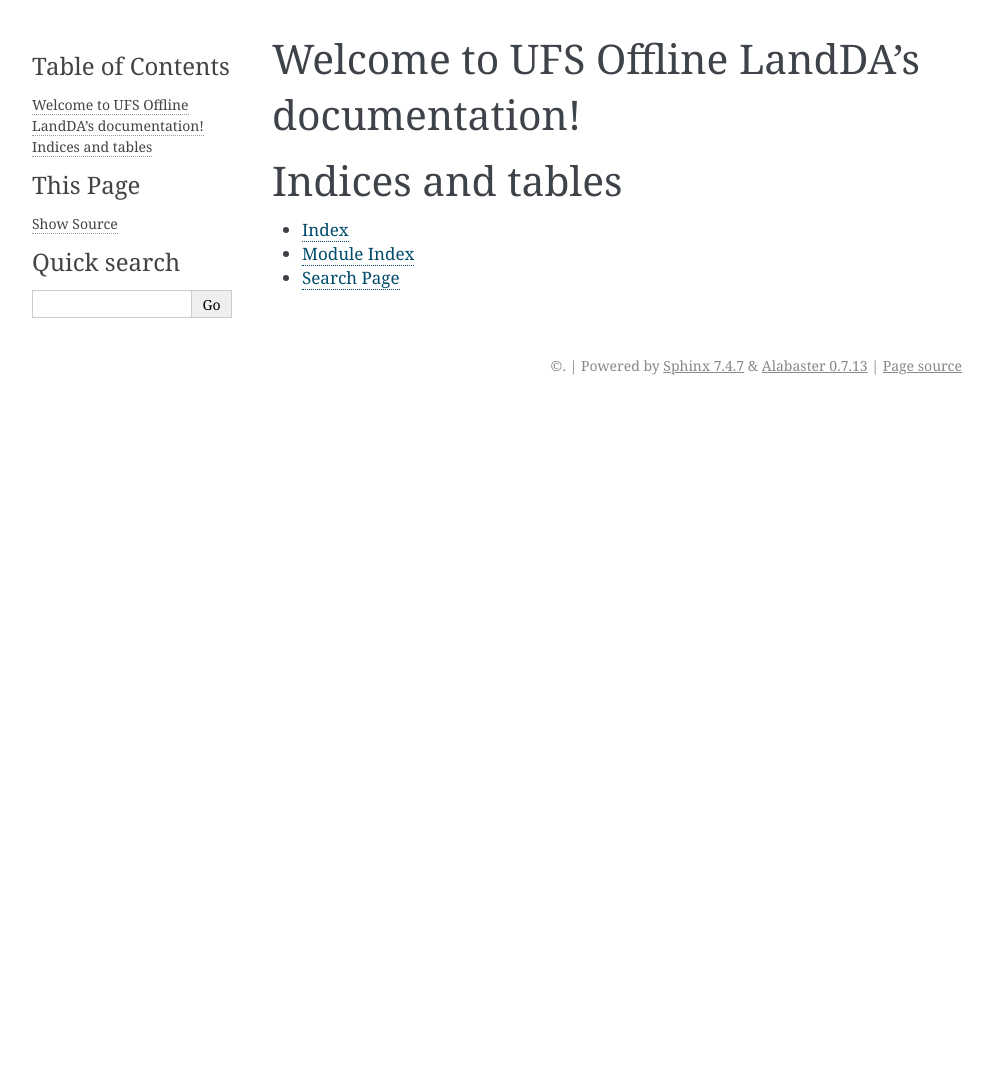
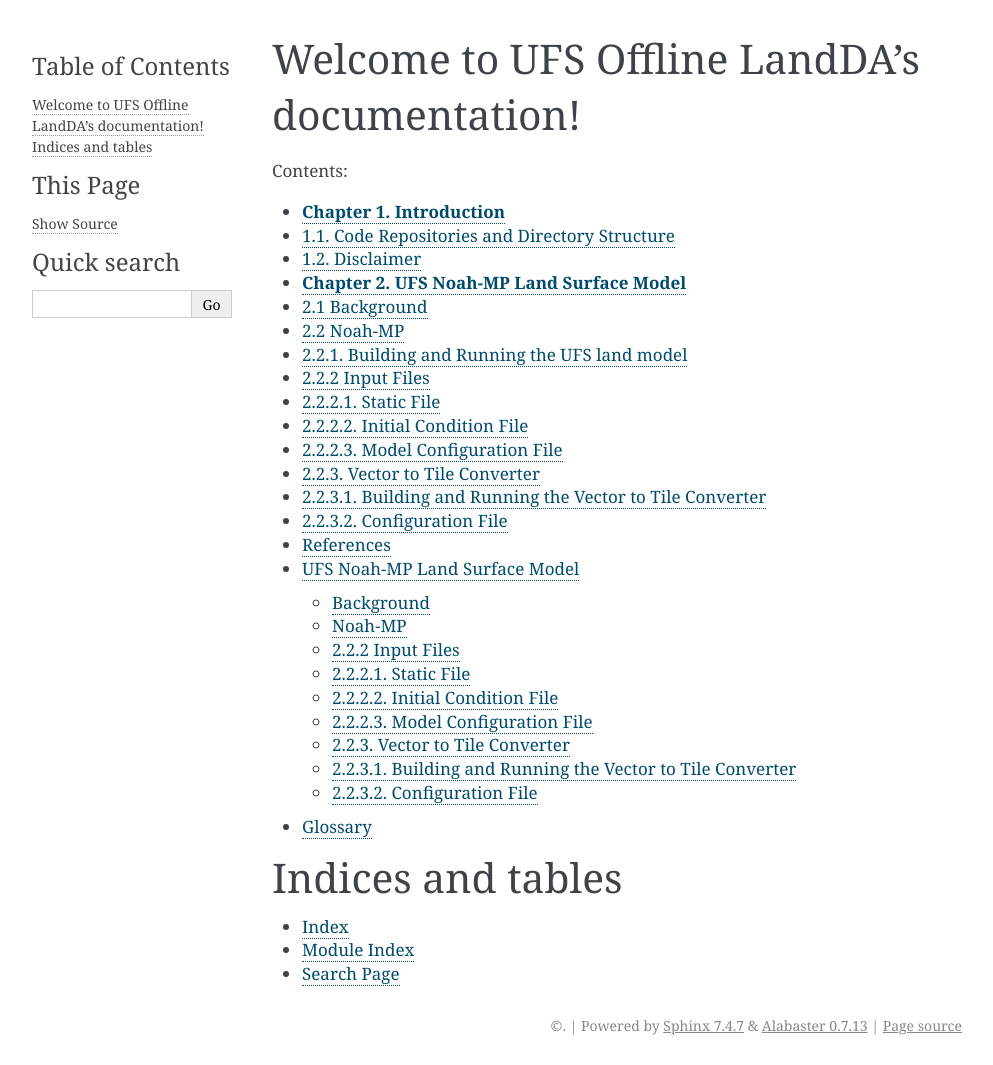
Before and after one commit to ufs-community/land-DA_workflow, a Sphinx documentation site: the page built from docs/source/index.rst, in a window 1280 px wide. Shown: the whole page, without its empty margins (148-1141 px from the left). Built offline with Sphinx 7.4.7, drawn with Linux system fonts in a browser that asks for light colours; before the commit the page ends 900 px from its top, so only the background shows below that.

Commit message:
include chapters in TOC

```diff
--- a/docs/source/index.rst
+++ b/docs/source/index.rst
@@ -10,7 +10,9 @@
    :maxdepth: 2
    :caption: Contents:
 
-
+   Introduction_v0
+   Model_v0
+   Glossary
 
 Indices and tables
 ==================
```
